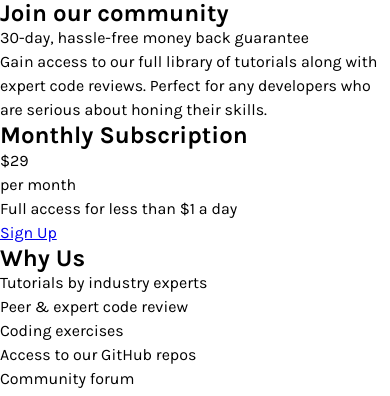
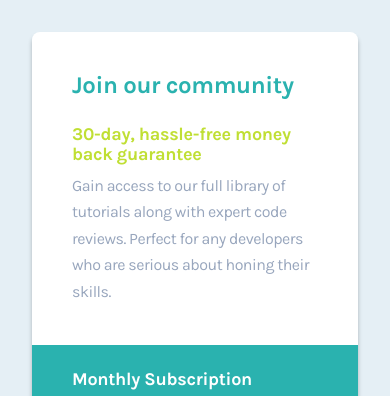
Before and after one commit to emretantu/frontend-practices, a plain HTML site: page single-price-grid/index.html in a window 390 px wide. Shown: the top 396 px of the page. Drawn offline with Linux system fonts and the light colour scheme.

Commit message:
Single Price Grid: Implement mobile design

```diff
--- a/single-price-grid/index.html
+++ b/single-price-grid/index.html
@@ -11,13 +11,13 @@
 </head>
 <body>
 
-  <main>
+  <main class="single-price">
 
     <section class="join">
-      <h1 class="join-heading">Join our community</h1>
+      <h1 class="join-heading text-preset-2">Join our community</h1>
       <div class="join-info">
-        <p class="guarantee">30-day, hassle-free money back guarantee</p>
-        <p class="description">
+        <p class="guarantee text-preset-3">30-day, hassle-free money back guarantee</p>
+        <p class="description text-preset-4">
           <span>Gain access to our full library of tutorials along with expert code reviews.</span>
           <span>Perfect for any developers who are serious about honing their skills.</span>
         </p>
@@ -25,18 +25,18 @@
     </section>
 
     <section class="subscription">
-      <h2 class="subscription-heading">Monthly Subscription</h2>
+      <h2 class="subscription-heading text-preset-3">Monthly Subscription</h2>
       <div class="pricing">
-        <p class="price">&dollar;29</p>
-        <p class="price-text">per month</p>
-        <p class="subscription-info">Full access for less than &dollar;1 a day</p>
+        <p class="price text-preset-1">&dollar;29</p>
+        <p class="price-text text-preset-4">per month</p>
+        <p class="subscription-info text-preset-4">Full access for less than &dollar;1 a day</p>
       </div>
-      <a href="#" class="sign-up-button">Sign Up</a>
+      <a href="#" class="sign-up-button text-preset-4-bold">Sign Up</a>
     </section>
 
     <section class="why-us">
-      <h2 class="why-us-heading">Why Us</h2>
-      <p class="why-us-info">
+      <h2 class="why-us-heading text-preset-3">Why Us</h2>
+      <p class="why-us-info text-preset-5">
         Tutorials by industry experts <br>
         Peer &amp; expert code review <br>
         Coding exercises <br>
--- a/single-price-grid/style.css
+++ b/single-price-grid/style.css
@@ -78,7 +78,7 @@ textarea:not([rows]) {
 }
 
 :root {
-  --clr-white: 0 0% 0%;
+  --clr-white: 0 100% 100%;
   --clr-gray: 218 22% 67%;
   --clr-teal-100: 204 43% 93%;
   --clr-teal-400: 179 48% 52%;
@@ -89,51 +89,141 @@ textarea:not([rows]) {
   --spacing-100: 0.5rem;
   --spacing-200: 1rem;
   --spacing-300: 1.5rem;
+  --spacing-400: 2rem;
   --spacing-500: 2.5rem;
 }
 
 body {
   font-family: "Karla", sans-serif;
+  background-color: hsl(var(--clr-teal-100));
 }
 
 .text-preset-1 {
   font-weight: bold;
   font-size: 2rem;
-  line-height: 1.115;
+  line-height: 1.15;
   letter-spacing: -0.025em;
 }
 
 .text-preset-2 {
   font-weight: bold;
   font-size: 1.5rem;
-  line-height: 1.115;
+  line-height: 1.15;
   letter-spacing: -0.016em;
 }
 
 .text-preset-3 {
   font-weight: bold;
   font-size: 1.125rem;
-  line-height: 1.115;
+  line-height: 1.15;
   letter-spacing: -0.016em;
 }
 
 .text-preset-4-bold {
   font-weight: bold;
   font-size: 1rem;
-  line-height: 1.145;
+  line-height: 1.45;
   letter-spacing: -0.016em;
 }
 
 .text-preset-4 {
   font-weight: normal;
   font-size: 1rem;
-  line-height: 1.165;
+  line-height: 1.65;
   letter-spacing: -0.032em;
 }
 
-.text-preset-4 {
+.text-preset-5 {
   font-weight: normal;
   font-size: 0.875rem;
-  line-height: 1.145;
+  line-height: 1.45;
   letter-spacing: 0;
 }
+
+/* Components */
+
+.single-price {
+  display: grid;
+  margin: var(--spacing-400);
+  border-radius: var(--spacing-100);
+  overflow: hidden;
+  box-shadow: 0px 4px 4px hsl(0 0% 0% / 0.25);
+}
+
+
+.join {
+  display: flex;
+  flex-direction: column;
+  gap: var(--spacing-300);
+  padding: var(--spacing-500);
+  background-color: hsl(var(--clr-white));
+}
+
+.join-info {
+  display: flex;
+  flex-direction: column;
+  gap: var(--spacing-100);
+}
+
+.join-heading {
+  color: hsl(var(--clr-teal-500));
+}
+
+.guarantee {
+  color: hsl(var(--clr-green-400));
+}
+
+.description {
+  color: hsl(var(--clr-gray));
+}
+
+
+.subscription, .why-us {
+  display: flex;
+  flex-direction: column;
+  gap: var(--spacing-200);
+  padding: var(--spacing-300) var(--spacing-500);
+  color: hsl(var(--clr-white));
+}
+
+.subscription {
+  background-color: hsl(var(--clr-teal-500));
+}
+
+.pricing {
+  display: flex;
+  justify-content: left;
+  align-items: center;
+  column-gap: var(--spacing-100);
+  flex-wrap: wrap;
+}
+
+.price-text {
+  opacity: 0.5;
+}
+
+.subscription-info {
+  flex-basis: 100%;
+}
+
+.sign-up-button {
+  display: inline-flex;
+  justify-content: center;
+  align-items: center;
+  height: 3rem;
+  padding: var(--spacing-100);
+  border-radius: 5px;
+  text-decoration: none;
+  color: inherit;
+  background-color: hsl(var(--clr-green-400));
+  cursor: pointer;
+  box-shadow: 0px 10px 10px hsl(0 0% 0% / 0.10);
+}
+
+.why-us {
+  background-color: hsl(var(--clr-teal-400));
+}
+
+.why-us-info {
+  opacity: 0.75;
+}
```
